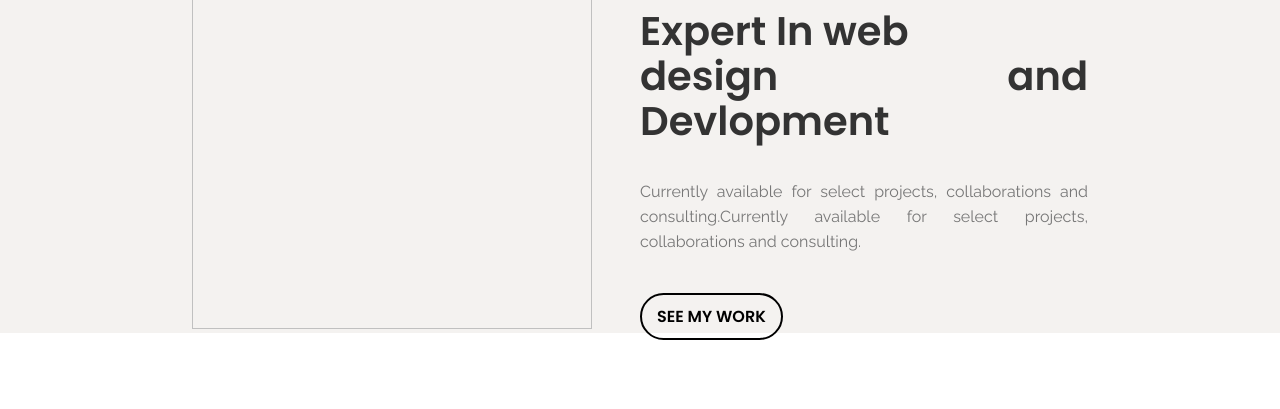
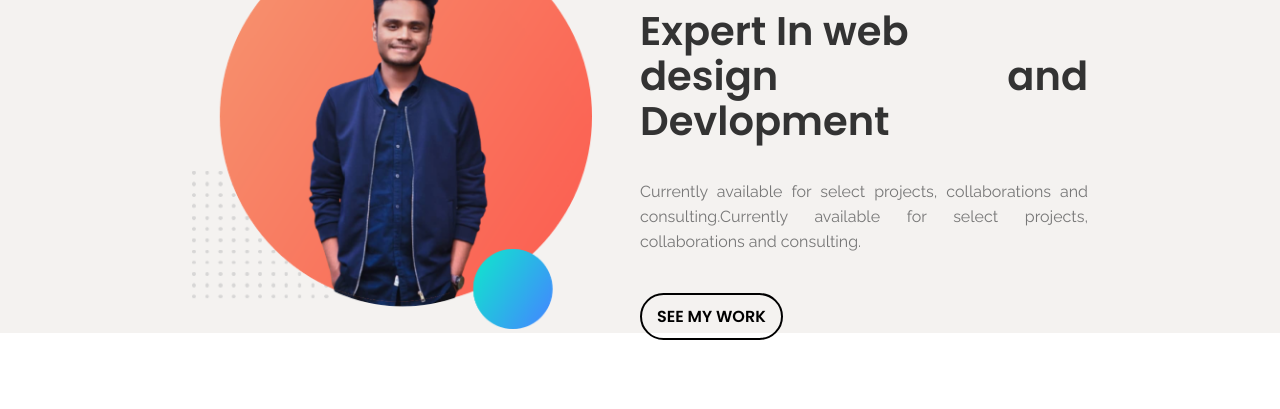
Before and after one commit to TowhidKhan01/portfolio, a plain HTML site: page index.html in a window 1280 px wide. Shown: the part 391-800 px from the top of the page. Drawn offline with Linux system fonts and the light colour scheme; the site is published under a folder, as on GitHub Pages, so addresses that start at the root find nothing.

Commit message:
image error fixed

```diff
--- a/index.html
+++ b/index.html
@@ -33,7 +33,7 @@
     <section id="banner">
         <div class="container">
             <div class="img_part">
-                <img src="/images/towhid-pic-with bg.png" alt="">
+                <img src="images/towhid-pic-with bg.png" alt="">
             </div>
             <div class="banner_cont">
                 <h4>Hello. I'm Towhid</h4>
```
